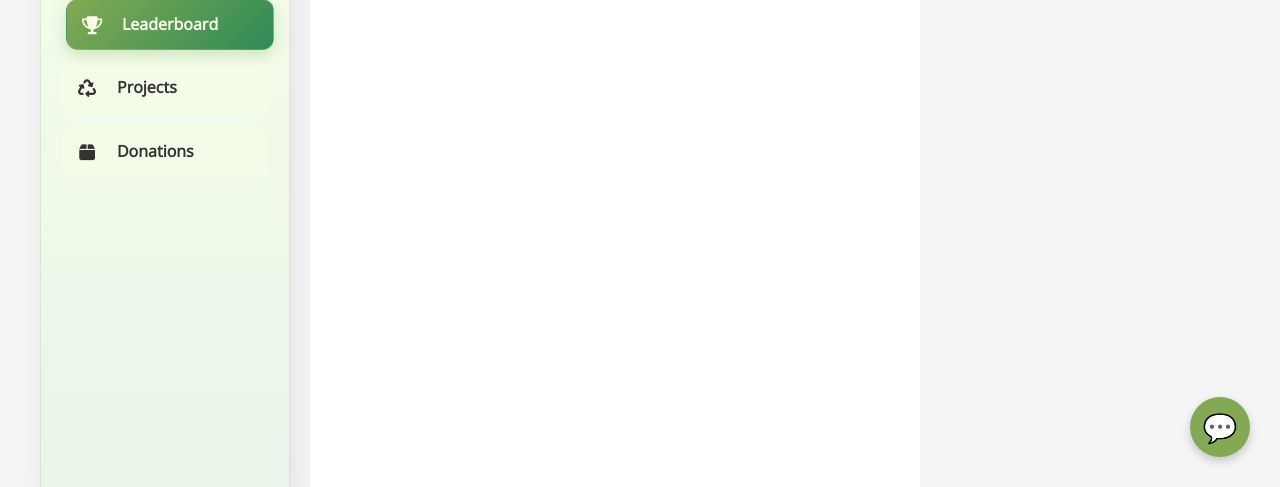
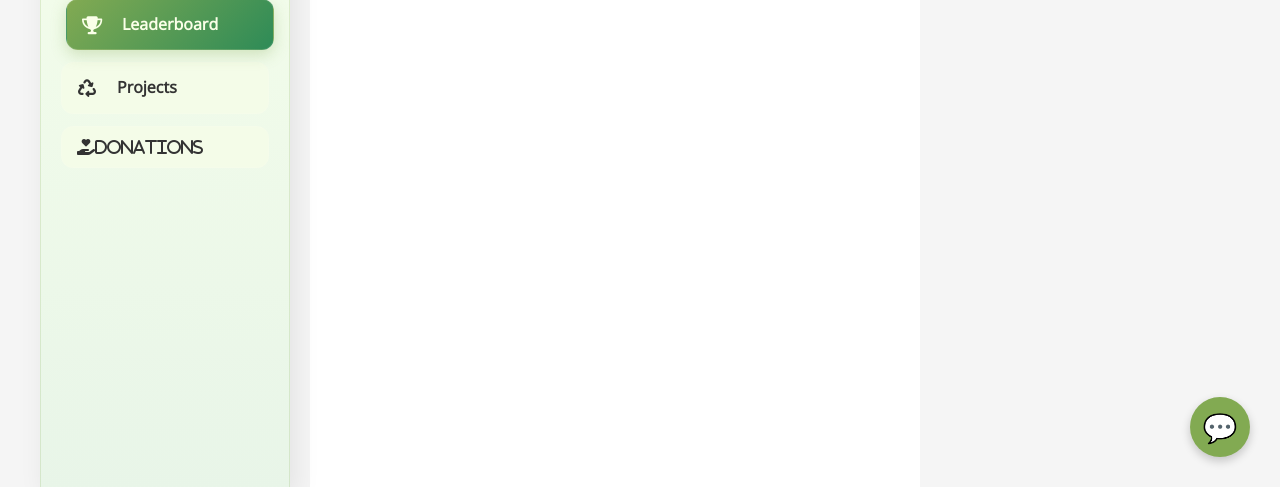
Before and after one commit to Raishem/Ecowasteee, a PHP site: page /ecowaste/leaderboard.php in a window 1280 px wide. Shown: the part 313-800 px from the top of the page. Run offline with PHP 8.4, Linux system fonts and the light colour scheme; the visitor is signed in with stand-in values (Sample User, id 1); data that the repository does not hold is empty.

Commit message:
update donation icon

```diff
--- a/homepage.php
+++ b/homepage.php
@@ -585,7 +585,7 @@ function render_comments($comments, $donation_id, $parent_id = NULL) {
                     <li><a href="achievements.php"><i class="fas fa-star"></i>Achievements</a></li>
                     <li><a href="leaderboard.php"><i class="fas fa-trophy"></i>Leaderboard</a></li>
                     <li><a href="projects.php"><i class="fas fa-recycle"></i>Projects</a></li>
-                    <li><a href="donations.php"><i class="fas fa-box"></i>Donations</a></li>
+                    <li><a href="donations.php"><i class="fas fa-hand-holding-heart"></i>Donations</a></li>
                 </ul>
             </nav>
         </aside>
--- a/leaderboard.php
+++ b/leaderboard.php
@@ -73,7 +73,7 @@ if ($result && $result->num_rows > 0) {
                 <li><a href="achievements.php"><i class="fas fa-star"></i>Achievements</a></li>
                 <li><a href="leaderboard.php" class="active"><i class="fas fa-trophy"></i>Leaderboard</a></li>
                 <li><a href="projects.php"><i class="fas fa-recycle"></i>Projects</a></li>
-                <li><a href="donations.php"><i class="fas fa-box"></i>Donations</a></li>
+                <li><a href="donations.php"><ii class="fas fa-hand-holding-heart"></i>Donations</a></li>
             </ul>
         </nav>
     </aside>
```
